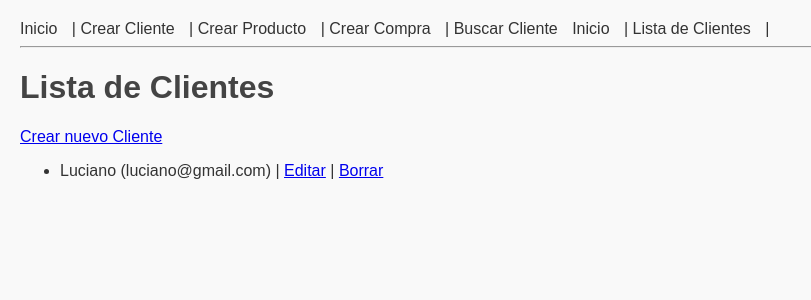
After one commit to LucianoGayol/Tercera-Pre-Entrega-Luciano-Gayol, a Django app: page /clientes/ in a window 1280 px wide. The commit adds this page. Shown: the top 300 px of the page, without its empty margins (0-811 px from the left). Run offline with Django 5.2, Linux system fonts and the light colour scheme; data comes from the database, SQL or seed files in the repository.

```diff
--- a/my_app/templates/my_app/base.html
+++ b/my_app/templates/my_app/base.html
@@ -12,6 +12,8 @@
       <a href="{% url 'crear_producto' %}">Crear Producto</a> |
       <a href="{% url 'crear_compra' %}">Crear Compra</a> |
       <a href="{% url 'buscar_cliente' %}">Buscar Cliente</a>
+      <a href="{% url 'inicio' %}">Inicio</a> |
+      <a href="{% url 'listar_clientes' %}">Lista de Clientes</a> |
     </nav>
     <hr>
     {% block content %}{% endblock %}
--- /dev/null
+++ b/my_app/templates/my_app/listar_clientes.html
@@ -0,0 +1,24 @@
+{% extends 'my_app/base.html' %}
+{% block title %}Listar Clientes{% endblock %}
+
+{% block content %}
+<h1>Lista de Clientes</h1>
+
+<p><a href="{% url 'crear_cliente' %}">Crear nuevo Cliente</a></p>
+
+{% if clientes %}
+    <ul>
+    {% for cliente in clientes %}
+        <li>
+            {{ cliente.nombre }} ({{ cliente.email }})
+
+            | <a href="{% url 'editar_cliente' cliente.id %}">Editar</a>
+            | <a href="{% url 'borrar_cliente' cliente.id %}">Borrar</a>
+        </li>
+    {% endfor %}
+    </ul>
+{% else %}
+    <p>No hay clientes registrados.</p>
+{% endif %}
+
+{% endblock %}
--- a/my_app/views.py
+++ b/my_app/views.py
@@ -1,7 +1,9 @@
-from django.shortcuts import render, redirect
+from django.shortcuts import render, redirect, get_object_or_404
 
 from my_app.models import Cliente
 from .forms import ClienteForm, ProductoForm, CompraForm
+from django.contrib.auth.decorators import login_required, user_passes_test
+
 
 def inicio(request):
     return render(request, 'my_app/inicio.html')
@@ -43,3 +45,28 @@ def buscar_cliente(request):
     if query:
         resultados = Cliente.objects.filter(nombre__icontains=query)
     return render(request, 'my_app/buscar_cliente.html', {'resultados': resultados, 'query': query})
+
+def listar_clientes(request):
+    clientes = Cliente.objects.all()
+    return render(request, 'my_app/listar_clientes.html', {'clientes': clientes})
+
+def is_admin(user):
+    return user.is_staff
+
+@login_required
+@user_passes_test(is_admin)
+def editar_cliente(request, cliente_id):
+    cliente = get_object_or_404(Cliente, id=cliente_id)
+    if request.method == 'POST':
+        form = ClienteForm(request.POST, instance=cliente)
+        if form.is_valid():
+            form.save()
+            return redirect('listar_clientes')
+    else:
+        form = ClienteForm(instance=cliente)
+    return render(request, 'my_app/editar_cliente.html', {'form': form})
+
+def borrar_cliente(request, cliente_id):
+    cliente = get_object_or_404(Cliente, id=cliente_id)
+    cliente.delete()
+    return redirect('listar_clientes')
--- a/myproject/urls.py
+++ b/myproject/urls.py
@@ -16,7 +16,7 @@ Including another URLconf
 """
 from django.contrib import admin
 from django.urls import path
-from my_app.views import (inicio, crear_cliente, crear_producto, crear_compra, buscar_cliente)
+from my_app.views import (inicio, crear_cliente, crear_producto, crear_compra, buscar_cliente, listar_clientes, editar_cliente, borrar_cliente)
 
 urlpatterns = [
     path('admin/', admin.site.urls),
@@ -25,4 +25,7 @@ urlpatterns = [
     path('crear_producto/', crear_producto, name='crear_producto'),
     path('crear_compra/', crear_compra, name='crear_compra'),
     path('buscar_cliente/', buscar_cliente, name='buscar_cliente'),
+    path('clientes/', listar_clientes, name='listar_clientes'),
+    path('clientes/editar/<int:cliente_id>/', editar_cliente, name='editar_cliente'),
+    path('clientes/borrar/<int:cliente_id>/', borrar_cliente, name='borrar_cliente'),
 ]
```
Also changed, not shown: my_app/templates/my_app/editar_clientes.html (added, +12 -0 lines).
